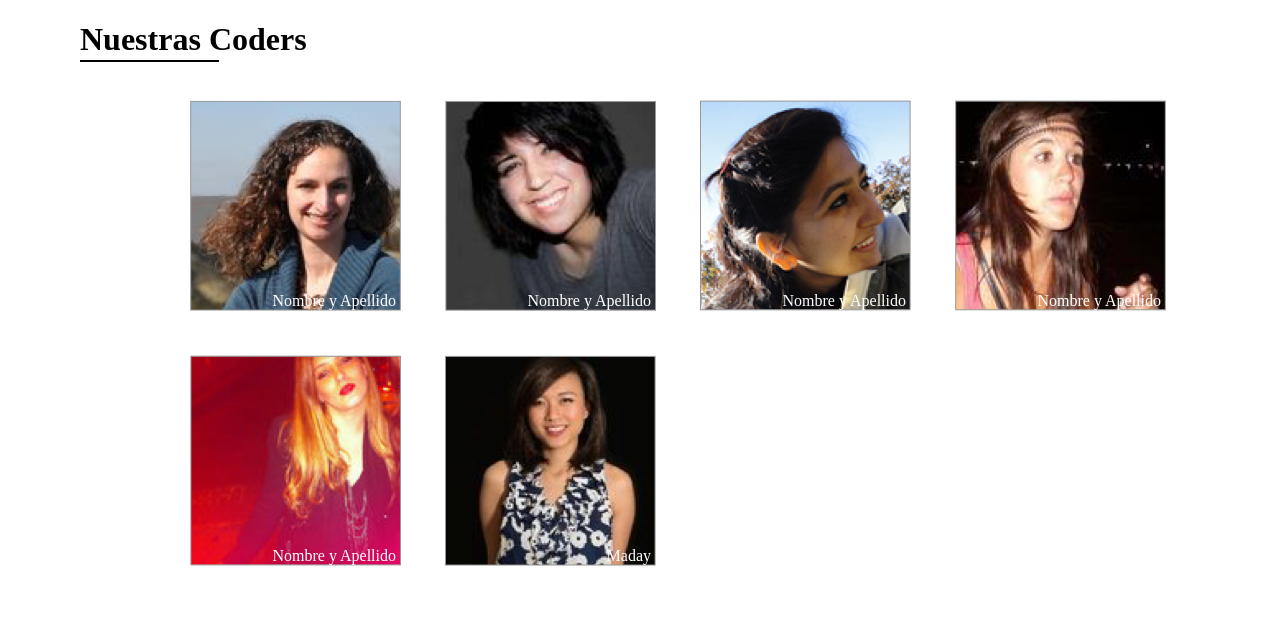
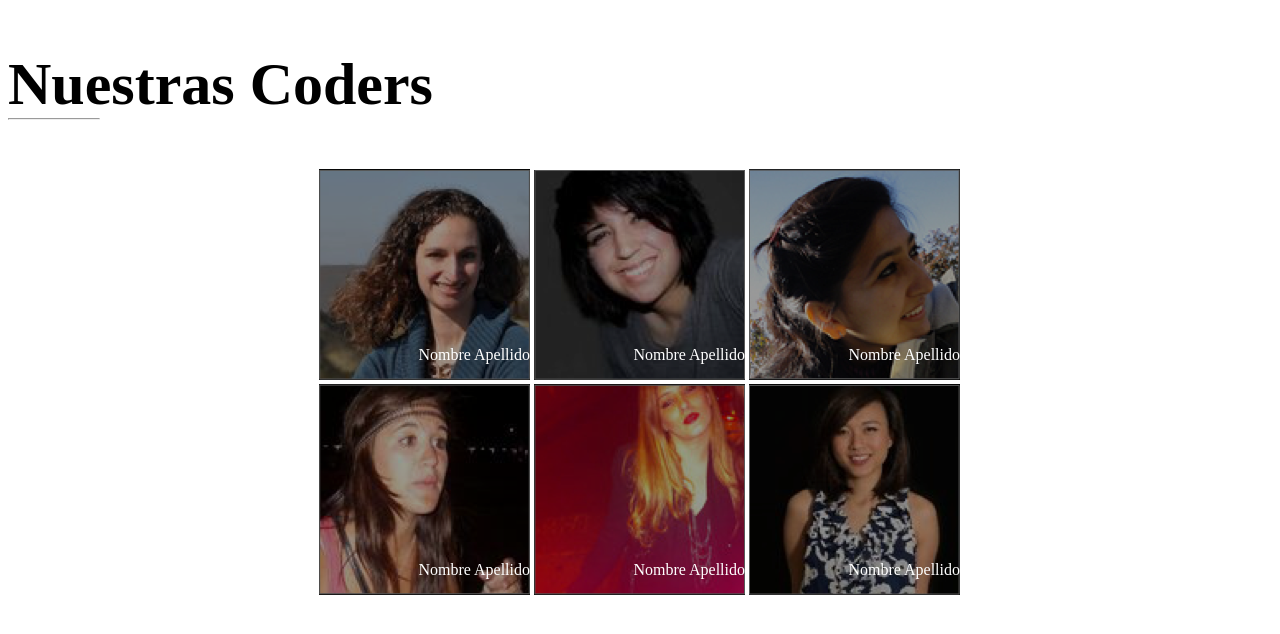
Before and after one commit to Madays/nuestras-coders, a plain HTML site: page index.html in a window 1280 px wide. Drawn offline with Linux system fonts and the light colour scheme.

Commit message:
linearerefgkl

```diff
--- a/css/main.css
+++ b/css/main.css
@@ -1,42 +1,36 @@
 body {
-    margin: 20px 40px;
+    margin: 0 20px;
 }
 .container {
-    margin: 20px 40px;
+    margin: 0 20px;
+}
+.titulo hr {
+    position: absolute;
+    width: 60px;
+}
 
+.titulo {
+    font-size: 20px;
 }
-#linea {
+ul {
+    list-style: none;
+    padding: 0;
+}
+li {
+    position: relative;
+    display: inline-block;
+    outline: 1px solid red;
+    background: #000;
+    top: 30px;
+}
+li img {
+    display: block;
+    opacity: 0.6;
+}
+li p {
     position: absolute;
-    top:40px;
-    display: inline;
-    border-top: solid 2px black;
+    right: 0;
+    bottom: 0;
+    margin: 0;
     color: #fff;
 }
-h1 span {
-    border-bottom: solid 2px black;
-    position: relative;
-    left: 130px;
-    width: 300px;
-}
-.container_fotos {
-
-    position: relative;
-    display: inline-block;
-    left: 90px;
-    right: 110px;
-    padding: 20px;
-}
-div.foto {
-    display: inline-block;
-}
-img {
-
-}
-
-.foto span {
-    position: absolute;
-    right: 25px;
-    bottom: 25px;
-    color: #fff;
-    z-index: 10;
-}
--- /dev/null
+++ b/css/main2.css
@@ -0,0 +1,35 @@
+ul {
+    width: 642px;
+    margin: 0 auto;
+}
+
+.titulo {
+
+}
+.titulo h2 {
+    font-size: 60px;
+}
+.titulo hr {
+    width: 90px;
+    position: absolute;
+    top: 110px;
+}
+ul {
+    list-style: none;
+    padding: 0;
+}
+li {
+    position: relative;
+    display: inline-block;
+    background: #000;
+}
+ul li p {
+    position: absolute;
+    bottom: 0;
+    right: 0;
+    color: #fff;
+}
+img {
+    display: block;
+    opacity: .6;
+}
--- a/index.html
+++ b/index.html
@@ -2,55 +2,42 @@
 <html>
 	<head>
 		<!-- Inserta tu código aqui -->
-		<link rel="stylesheet" href="css/main.css">
+		<link rel="stylesheet" href="css/main2.css">
 	</head>
 	<body>
 		<!-- Inserta tu código aqui -->
+
+            <div class="titulo">
+                <h2>Nuestras Coders</h2>
+                <hr>
+            </div>
             <div class="container">
-		    <h1>Nuestras Coders</h1>
-                   <h2 id="linea">fdfdfdhjjhvjv</h2>
-                    <div class="container_fotos">
-                       <div class="foto">
+             <ul>
+                 <li>
                      <img src="img/profile-1.png" alt="">
-                            <span>Nombre y Apellido</span>
-                        </div>
-                    </div>
-
-                    <div class="container_fotos">
-                       <div class="foto">
+                     <p>Nombre Apellido</p>
+                 </li>
+                 <li>
                      <img src="img/profile-2.png" alt="">
-                            <span>Nombre y Apellido</span>
-                        </div>
-                    </div>
-
-                    <div class="container_fotos">
-                       <div class="foto">
+                     <p>Nombre Apellido</p>
+                 </li>
+                 <li>
                      <img src="img/profile-3.png" alt="">
-                            <span>Nombre y Apellido</span>
-                        </div>
-                    </div>
-                    <div class="container_fotos">
-                       <div class="foto">
+                     <p>Nombre Apellido</p>
+                 </li>
+                 <li>
                      <img src="img/profile-4.png" alt="">
-                            <span>Nombre y Apellido</span>
-                        </div>
-                    </div>
-                    <div class="container_fotos">
-                       <div class="foto">
+                     <p>Nombre Apellido</p>
+                 </li>
+                 <li>
                      <img src="img/profile-5.png" alt="">
-                            <span>Nombre y Apellido</span>
-                        </div>
-                    </div>
-                    <div class="container_fotos">
-                       <div class="foto">
+                     <p>Nombre Apellido</p>
+                 </li>
+                 <li>
                      <img src="img/profile-6.png" alt="">
-                            <span>Maday</span>
-                        </div>
-                    </div>
-
-
-
-
+                     <p>Nombre Apellido</p>
+                 </li>
+             </ul>
         </div>
 	</body>
 </html>
```
Lines whose indentation alone changed are shown as unchanged.
